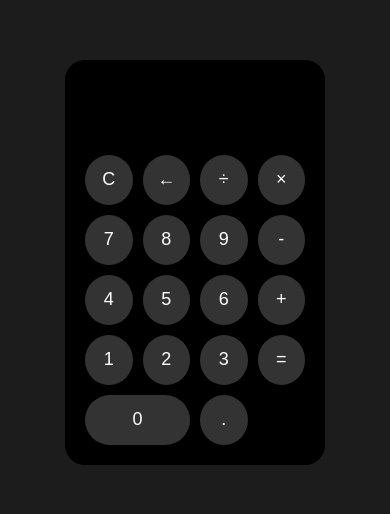
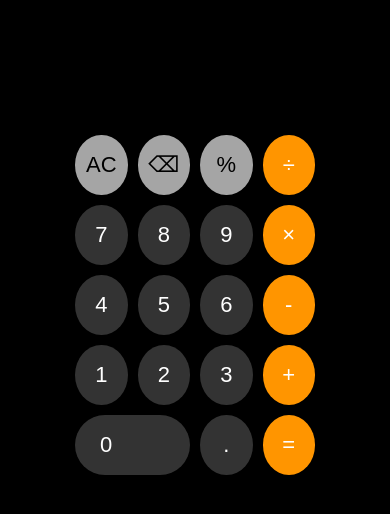
Before and after one commit to ScherAndre/Html-treino-revisao, a plain HTML site: page calculadora/index.html in a window 390 px wide. Shown: the part 160-674 px from the top of the page. Drawn offline with Linux system fonts and the light colour scheme.

Commit message:
Calculadora estilo iPhone

```diff
--- a/calculadora/index.html
+++ b/calculadora/index.html
@@ -20,28 +20,29 @@
 
 <div class="botoes">
 
-<button onclick="limpar()">C</button>
-<button onclick="apagar()">←</button>
-<button onclick="adicionar('/')">÷</button>
-<button onclick="adicionar('*')">×</button>
+<button class="cinza" onclick="limpar()">AC</button>
+<button class="cinza" onclick="apagar()">⌫</button>
+<button class="cinza" onclick="adicionar('%')">%</button>
+<button class="laranja" onclick="adicionar('/')">÷</button>
 
 <button onclick="adicionar('7')">7</button>
 <button onclick="adicionar('8')">8</button>
 <button onclick="adicionar('9')">9</button>
-<button onclick="adicionar('-')">-</button>
+<button class="laranja" onclick="adicionar('*')">×</button>
 
 <button onclick="adicionar('4')">4</button>
 <button onclick="adicionar('5')">5</button>
 <button onclick="adicionar('6')">6</button>
-<button onclick="adicionar('+')">+</button>
+<button class="laranja" onclick="adicionar('-')">-</button>
 
 <button onclick="adicionar('1')">1</button>
 <button onclick="adicionar('2')">2</button>
 <button onclick="adicionar('3')">3</button>
-<button onclick="calcular()">=</button>
+<button class="laranja" onclick="adicionar('+')">+</button>
 
-<button onclick="adicionar('0')" class="zero">0</button>
+<button class="zero" onclick="adicionar('0')">0</button>
 <button onclick="adicionar('.')">.</button>
+<button class="laranja" onclick="calcular()">=</button>
 
 </div>
 
@@ -50,5 +51,4 @@
 <script src="script.js"></script>
 
 </body>
-
 </html>
--- a/calculadora/style.css
+++ b/calculadora/style.css
@@ -6,7 +6,7 @@ box-sizing:border-box;
 
 body{
 
-background:#1c1c1c;
+background:black;
 
 display:flex;
 
@@ -26,9 +26,9 @@ background:black;
 
 padding:20px;
 
-border-radius:20px;
+border-radius:25px;
 
-width:260px;
+width:280px;
 
 }
 
@@ -36,13 +36,13 @@ width:260px;
 
 width:100%;
 
-height:60px;
+height:70px;
 
 background:black;
 
 color:white;
 
-font-size:30px;
+font-size:40px;
 
 border:none;
 
@@ -64,9 +64,9 @@ gap:10px;
 
 button{
 
-height:50px;
+height:60px;
 
-font-size:18px;
+font-size:22px;
 
 border:none;
 
@@ -78,11 +78,27 @@ color:white;
 
 cursor:pointer;
 
+transition:0.2s;
+
 }
 
-button:hover{
+button:active{
 
-background:#555;
+transform:scale(0.9);
+
+}
+
+.cinza{
+
+background:#a5a5a5;
+
+color:black;
+
+}
+
+.laranja{
+
+background:#ff9500;
 
 }
 
@@ -90,6 +106,10 @@ background:#555;
 
 grid-column:span 2;
 
-border-radius:25px;
+border-radius:35px;
+
+text-align:left;
+
+padding-left:25px;
 
 }
```
